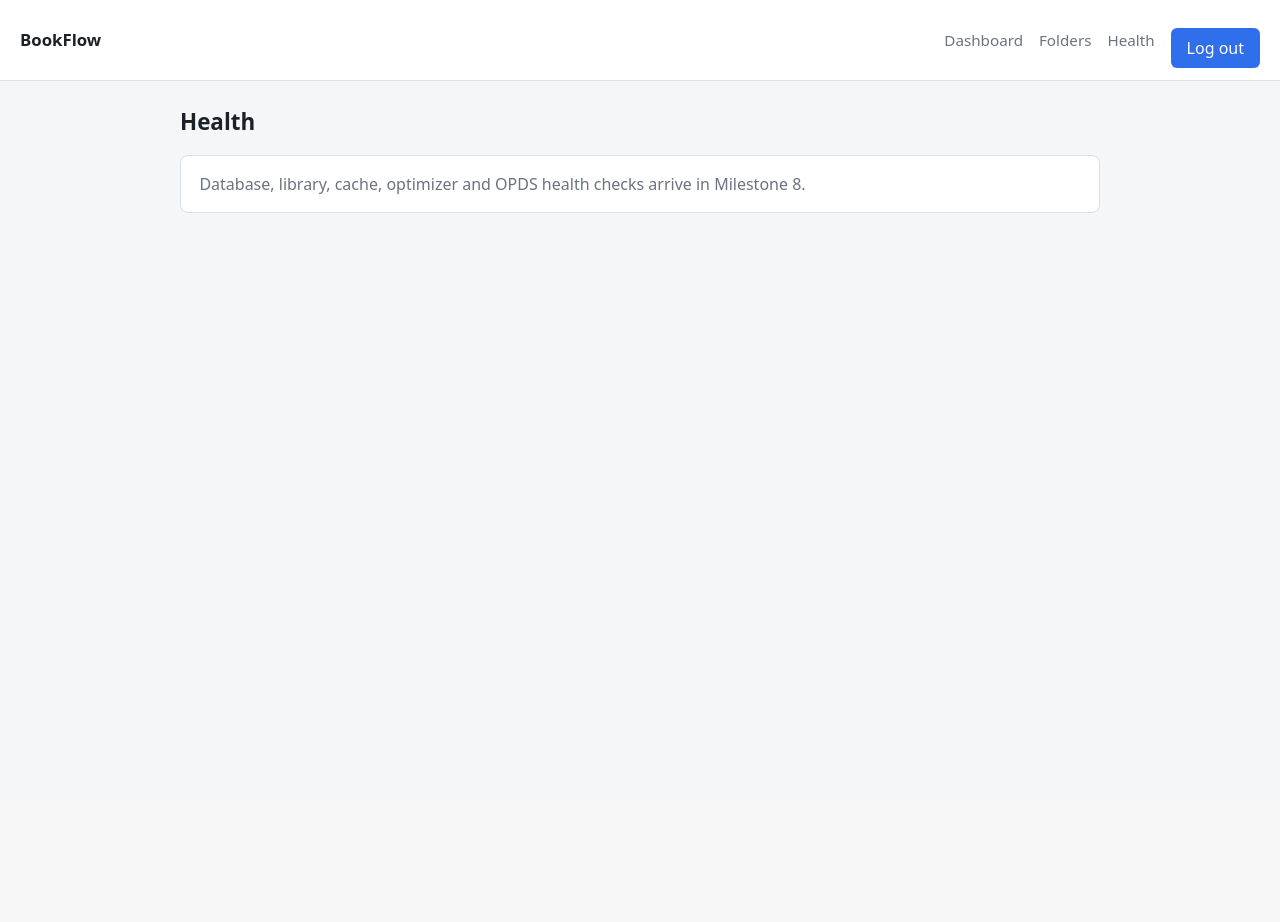
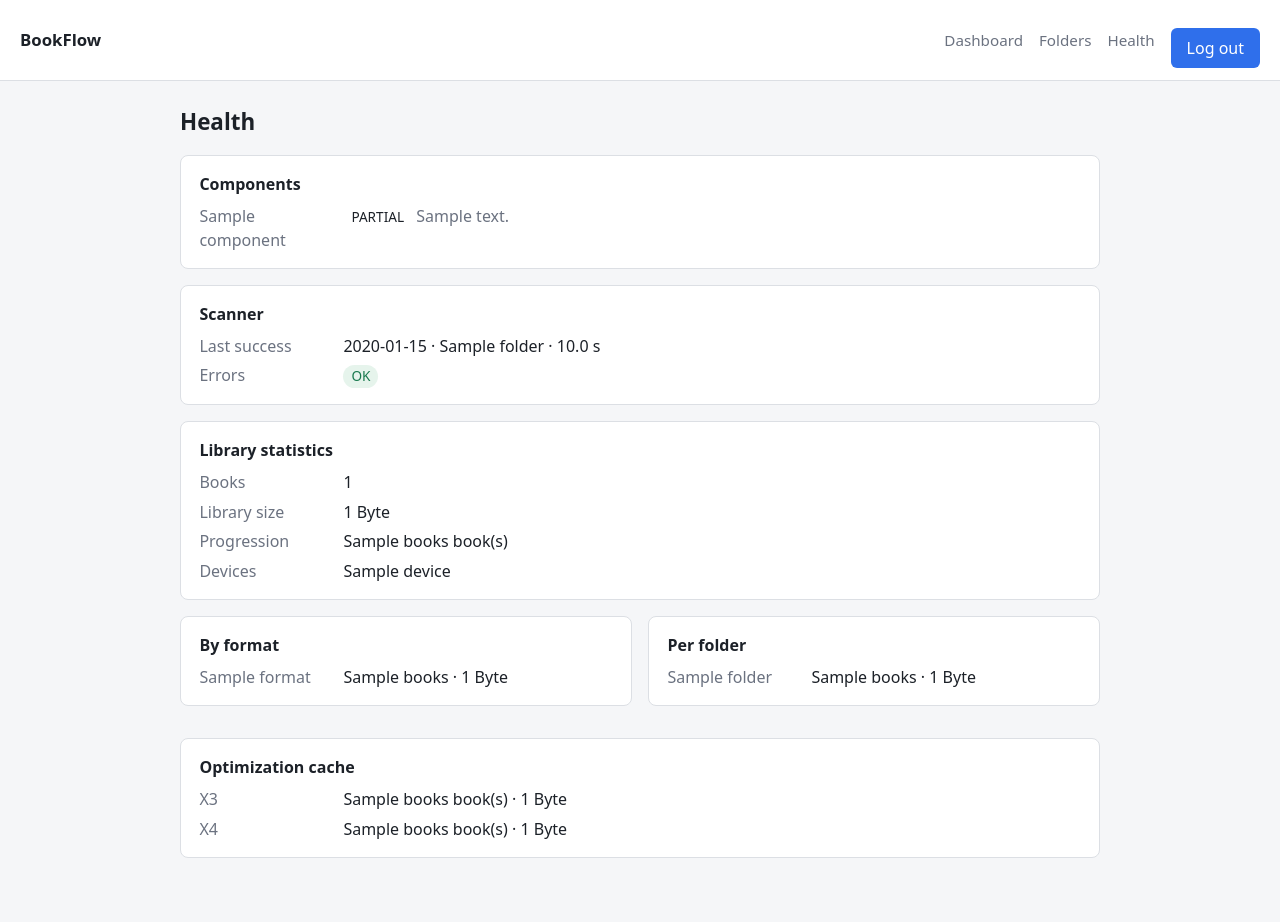
Before and after one commit to syfq91/bookflow, a Flask app: template src/bookflow/templates/health.html in a window 1280 px wide. Before the commit the page ends 213 px from the top, so only its background shows below. Run offline with Flask 3, Linux system fonts and the light colour scheme; the visitor is signed in with stand-in values (Sample User, id 1); tables that the repository leaves empty hold one stand-in row (values such as "Sample post"); the template is opened without the code that fills it: most values are stand-ins (such as "Sample title", 1, 10 or a date in 2020).

Commit message:
Milestone 8: health checks and statistics

```diff
--- a/src/bookflow/admin/routes.py
+++ b/src/bookflow/admin/routes.py
@@ -17,8 +17,10 @@ from sqlalchemy.exc import OperationalError
 
 from bookflow.auth.decorators import login_required
 from bookflow.auth.service import validate_csrf
+from bookflow.config import Settings
 from bookflow.database.database import session_scope
-from bookflow.database.models import Book, LibraryFolder
+from bookflow.database.models import Book, LibraryFolder, OptimizedBook
+from bookflow.health import HealthCheck, library_statistics, run_checks
 from bookflow.library.scanner import ScanInProgress, ScanResult, scan_folder
 from bookflow.library.service import (
     add_folder,
@@ -31,6 +33,8 @@ bp = Blueprint("admin", __name__, url_prefix="/admin")
 
 _WRITE_METHODS = ("POST", "PUT", "PATCH", "DELETE")
 
+_DASHBOARD_COMPONENTS = ("Database", "Library", "OPDS", "epubkit")
+
 
 @bp.before_request
 def _require_csrf_for_writes():
@@ -42,7 +46,12 @@ def _require_csrf_for_writes():
 @bp.get("/")
 @login_required
 def dashboard():
-    return render_template("dashboard.html", stats=_dashboard_stats())
+    settings = current_app.config["SETTINGS"]
+    return render_template(
+        "dashboard.html",
+        stats=_dashboard_stats(),
+        checks=_dashboard_checks(settings),
+    )
 
 
 @bp.get("/folders")
@@ -107,7 +116,12 @@ def folder_delete(folder_id: int):
 @bp.get("/health")
 @login_required
 def health():
-    return render_template("health.html")
+    settings = current_app.config["SETTINGS"]
+    return render_template(
+        "health.html",
+        checks=run_checks(settings),
+        stats=_health_stats(),
+    )
 
 
 def _folders_response():
@@ -140,6 +154,25 @@ def _scan_message(path: str, result: ScanResult) -> str:
     return f"{message} in {result.duration:.1f}s"
 
 
+def _dashboard_checks(settings: Settings) -> list[HealthCheck]:
+    return [
+        check
+        for check in run_checks(settings)
+        if check.component in _DASHBOARD_COMPONENTS
+    ]
+
+
+def _health_stats() -> dict[str, object]:
+    try:
+        return library_statistics()
+    except OperationalError:
+        return {
+            "db_error": (
+                "Database not initialized. Run: uv run alembic upgrade head"
+            )
+        }
+
+
 def _dashboard_stats() -> dict[str, object]:
     try:
         return _query_stats()
@@ -149,7 +182,9 @@ def _dashboard_stats() -> dict[str, object]:
             "folders": 0,
             "total_size": 0,
             "last_scan": None,
+            "last_scan_duration": None,
             "scan_errors": 0,
+            "cache": {"x3": 0, "x4": 0},
             "db_error": "Database not initialized. Run: uv run alembic upgrade head",
         }
 
@@ -170,10 +205,26 @@ def _query_stats() -> dict[str, object]:
             or 0
         )
         last_scan = session.scalar(select(func.max(LibraryFolder.last_scan_at)))
+        latest = session.scalar(
+            select(LibraryFolder)
+            .where(LibraryFolder.last_scan_at.is_not(None))
+            .order_by(LibraryFolder.last_scan_at.desc())
+            .limit(1)
+        )
+        cache = {"x3": 0, "x4": 0}
+        for row in session.execute(
+            select(
+                OptimizedBook.profile,
+                func.coalesce(func.sum(OptimizedBook.optimized_size), 0),
+            ).group_by(OptimizedBook.profile)
+        ):
+            cache[row[0]] = int(row[1])
     return {
         "books": int(books),
         "folders": int(folders),
         "total_size": int(total_size),
         "last_scan": last_scan,
+        "last_scan_duration": latest.last_scan_duration if latest else None,
         "scan_errors": int(scan_errors),
+        "cache": cache,
     }
--- a/src/bookflow/static/style.css
+++ b/src/bookflow/static/style.css
@@ -167,6 +167,11 @@ h2 {
   color: var(--error);
 }
 
+.badge-warn {
+  background: #fdf3e1;
+  color: #a16207;
+}
+
 label {
   display: block;
   margin: 0.75rem 0 0.25rem;
--- a/src/bookflow/templates/health.html
+++ b/src/bookflow/templates/health.html
@@ -4,10 +4,115 @@
 
 {% block content %}
 <h1>Health</h1>
+
+{% if stats.db_error %}
+<p class="error" role="alert">{{ stats.db_error }}</p>
+{% endif %}
+
 <section class="card">
-  <p class="muted">
-    Database, library, cache, optimizer and OPDS health checks arrive in
-    Milestone 8.
-  </p>
+  <h2>Components</h2>
+  <dl class="detail">
+    {% for check in checks %}
+    <dt>{{ check.component }}</dt>
+    <dd>
+      <span class="badge badge-{{ check.status }}">{{ check.status|upper }}</span>
+      <span class="muted">{{ check.detail }}</span>
+    </dd>
+    {% endfor %}
+  </dl>
 </section>
+
+{% if not stats.db_error %}
+<section class="card">
+  <h2>Scanner</h2>
+  <dl class="detail">
+    <dt>Last success</dt>
+    <dd>
+      {% if stats.scanner.last_success %}
+      {{ stats.scanner.last_success.at.strftime('%Y-%m-%d %H:%M') }}
+      &middot; {{ stats.scanner.last_success.folder }}
+      {% if stats.scanner.last_success.duration is not none %}
+      &middot; {{ '%.1f'|format(stats.scanner.last_success.duration) }} s
+      {% endif %}
+      {% else %}
+      never
+      {% endif %}
+    </dd>
+    <dt>Errors</dt>
+    <dd>
+      {% if stats.scanner.errors %}
+      <span class="badge badge-error">{{ stats.scanner.errors|length }} folder(s)</span>
+      {% else %}
+      <span class="badge badge-ok">OK</span>
+      {% endif %}
+    </dd>
+  </dl>
+  {% for error in stats.scanner.errors %}
+  <p class="error">{{ error.folder }}: {{ error.message }}</p>
+  {% endfor %}
+</section>
+
+<section class="card">
+  <h2>Library statistics</h2>
+  <dl class="detail">
+    <dt>Books</dt>
+    <dd>{{ stats.total_books }}</dd>
+    <dt>Library size</dt>
+    <dd>{{ stats.total_size|filesizeformat }}</dd>
+    <dt>Progression</dt>
+    <dd>{{ stats.progression.books }} book(s)</dd>
+    <dt>Devices</dt>
+    <dd>
+      {% if stats.progression.devices %}
+      {{ stats.progression.devices|join(', ') }}
+      {% else %}
+      none yet
+      {% endif %}
+    </dd>
+  </dl>
+</section>
+
+<div class="grid">
+  <section class="card">
+    <h2>By format</h2>
+    <dl class="detail">
+      {% for row in stats.formats %}
+      <dt>{{ row.format }}</dt>
+      <dd>{{ row.books }} &middot; {{ row.size|filesizeformat }}</dd>
+      {% else %}
+      <dt>—</dt>
+      <dd>No books indexed.</dd>
+      {% endfor %}
+    </dl>
+  </section>
+  <section class="card">
+    <h2>Per folder</h2>
+    <dl class="detail">
+      {% for folder in stats.folders %}
+      <dt>{{ folder.name }}</dt>
+      <dd>{{ folder.books }} &middot; {{ folder.size|filesizeformat }}</dd>
+      {% else %}
+      <dt>—</dt>
+      <dd>No folders registered.</dd>
+      {% endfor %}
+    </dl>
+  </section>
+</div>
+
+<section class="card">
+  <h2>Optimization cache</h2>
+  <dl class="detail">
+    <dt>X3</dt>
+    <dd>
+      {{ stats.cache.x3.books }} book(s) &middot;
+      {{ stats.cache.x3.size|filesizeformat }}
+    </dd>
+    <dt>X4</dt>
+    <dd>
+      {{ stats.cache.x4.books }} book(s) &middot;
+      {{ stats.cache.x4.size|filesizeformat }}
+    </dd>
+  </dl>
+</section>
+{% endif %}
 {% endblock %}
```
Also changed, not shown: src/bookflow/health/__init__.py (+7 -0 lines), src/bookflow/health/service.py (+224 -0 lines), src/bookflow/templates/dashboard.html (+22 -4 lines), tests/test_health.py (added, +275 -0 lines), README.md.
